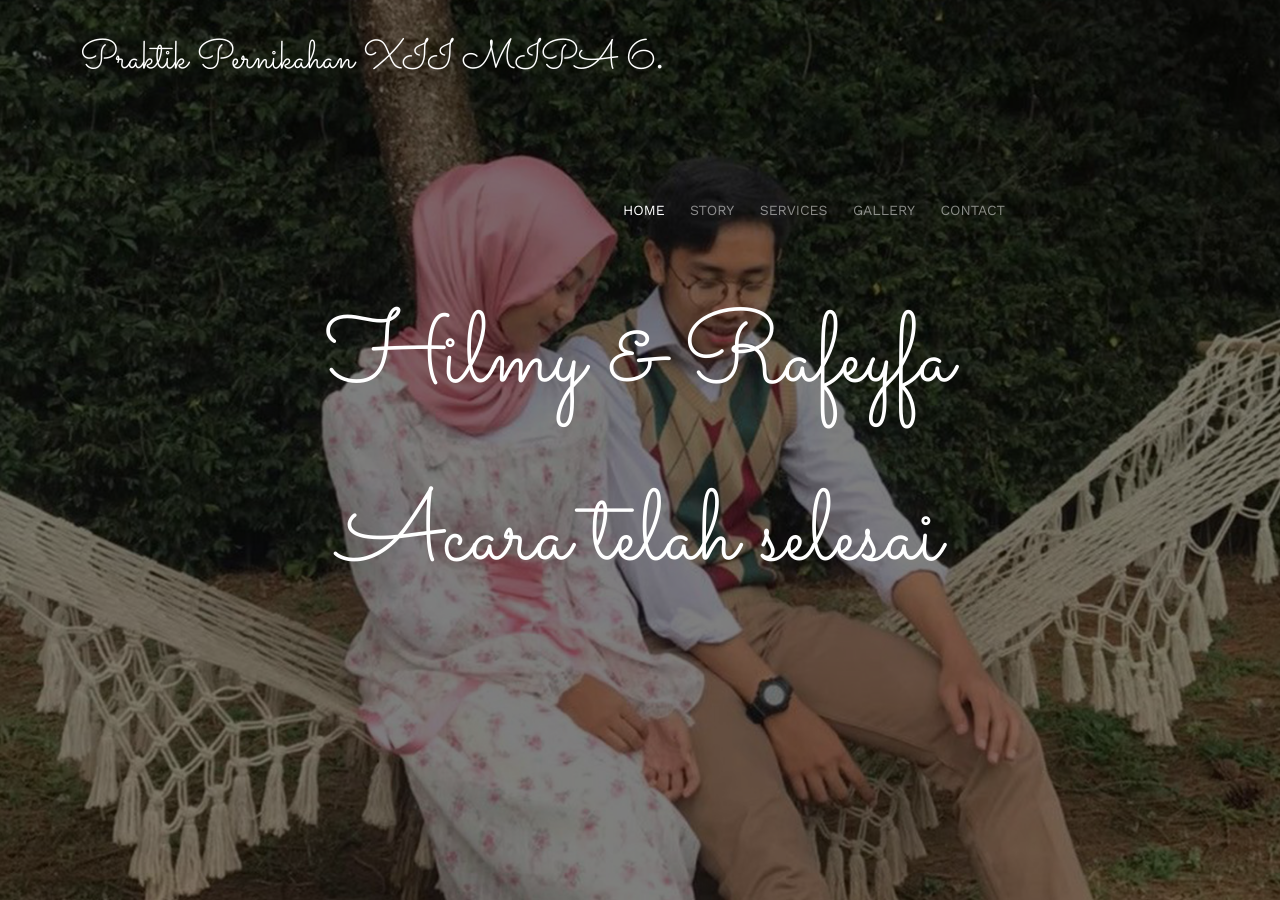
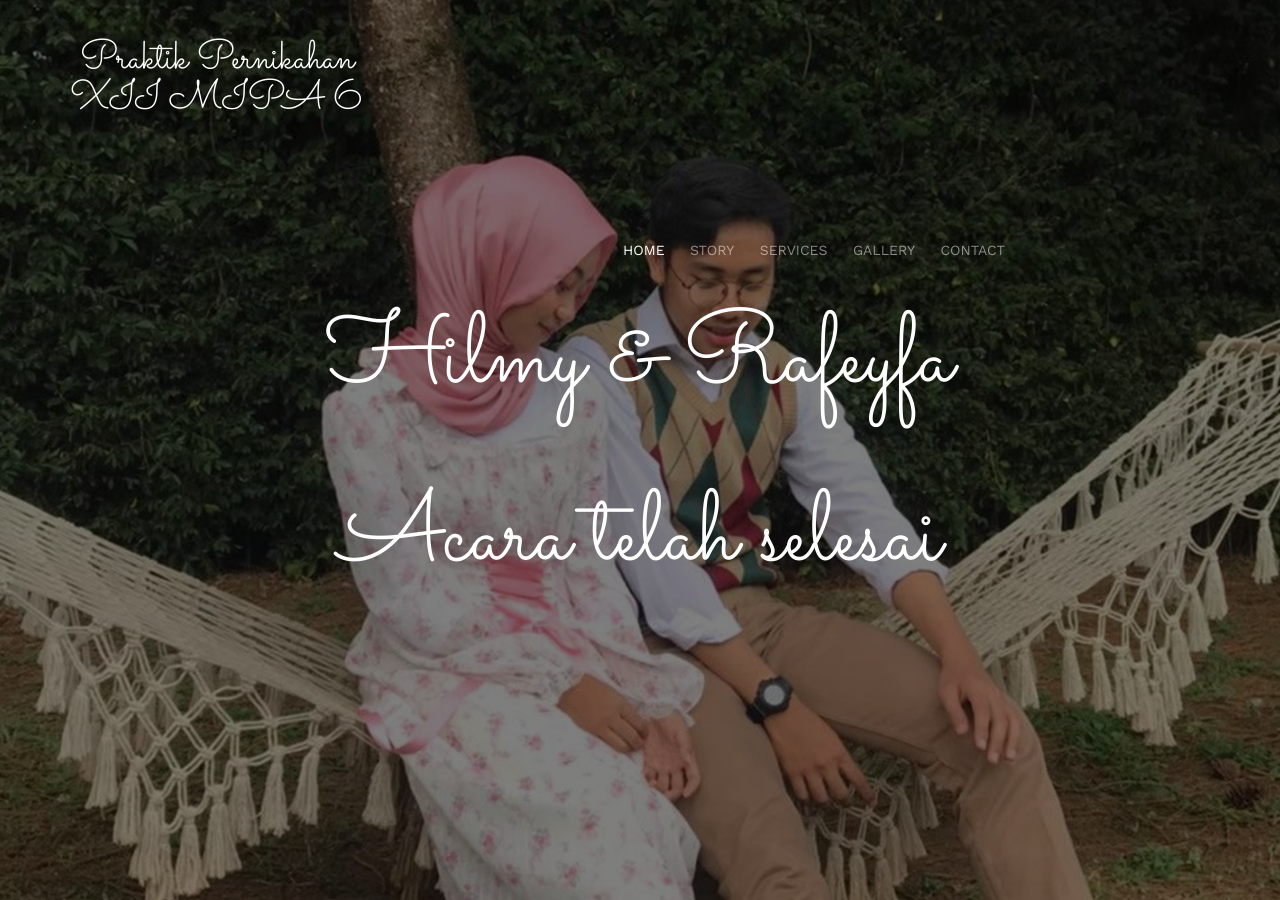
Before and after one commit to hilmydanrefa/hilmydanrefa.github.io, a plain HTML site: page index.html in a window 1280 px wide. Shown: the top 900 px of the page. Drawn offline with nearby package versions, Linux system fonts and the light colour scheme; a script that the page names is missing; files whose address does not match are found by name.

Commit message:
Add files via upload

```diff
--- a/index.html
+++ b/index.html
@@ -73,8 +73,8 @@
 	<nav class="fh5co-nav" role="navigation">
 		<div class="container">
 			<div class="row">
-				<div class="col-xs-7">
-					<div id="fh5co-logo"><a>Praktik Pernikahan XII MIPA 6<strong>.</strong></p></div>
+				<div class="col-xs-4">
+					<div id="fh5co-logo"><a>Praktik Pernikahan XII MIPA 6<strong></strong></p></div>
 				</div>
 				<div class="col-xs-10 text-right menu-1">
 					<ul>
```
